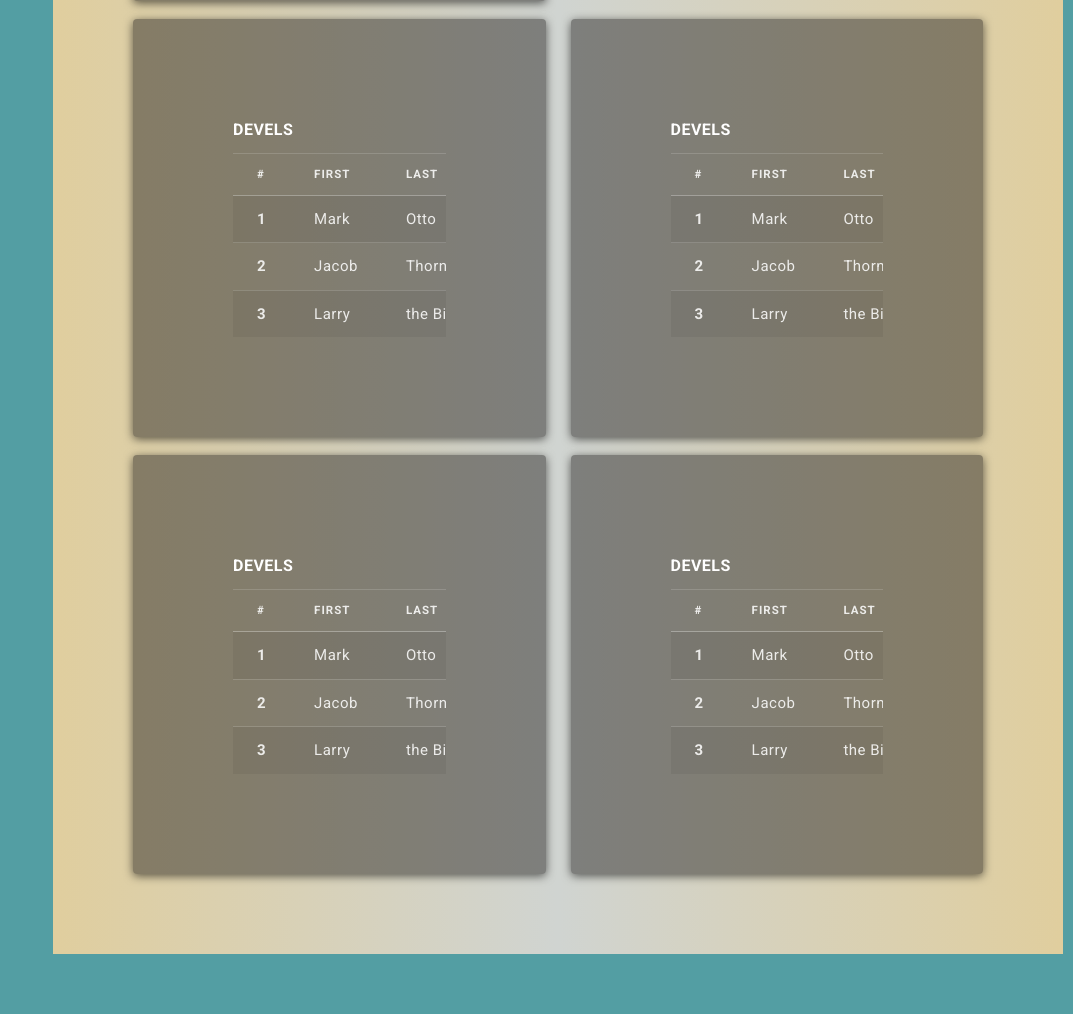
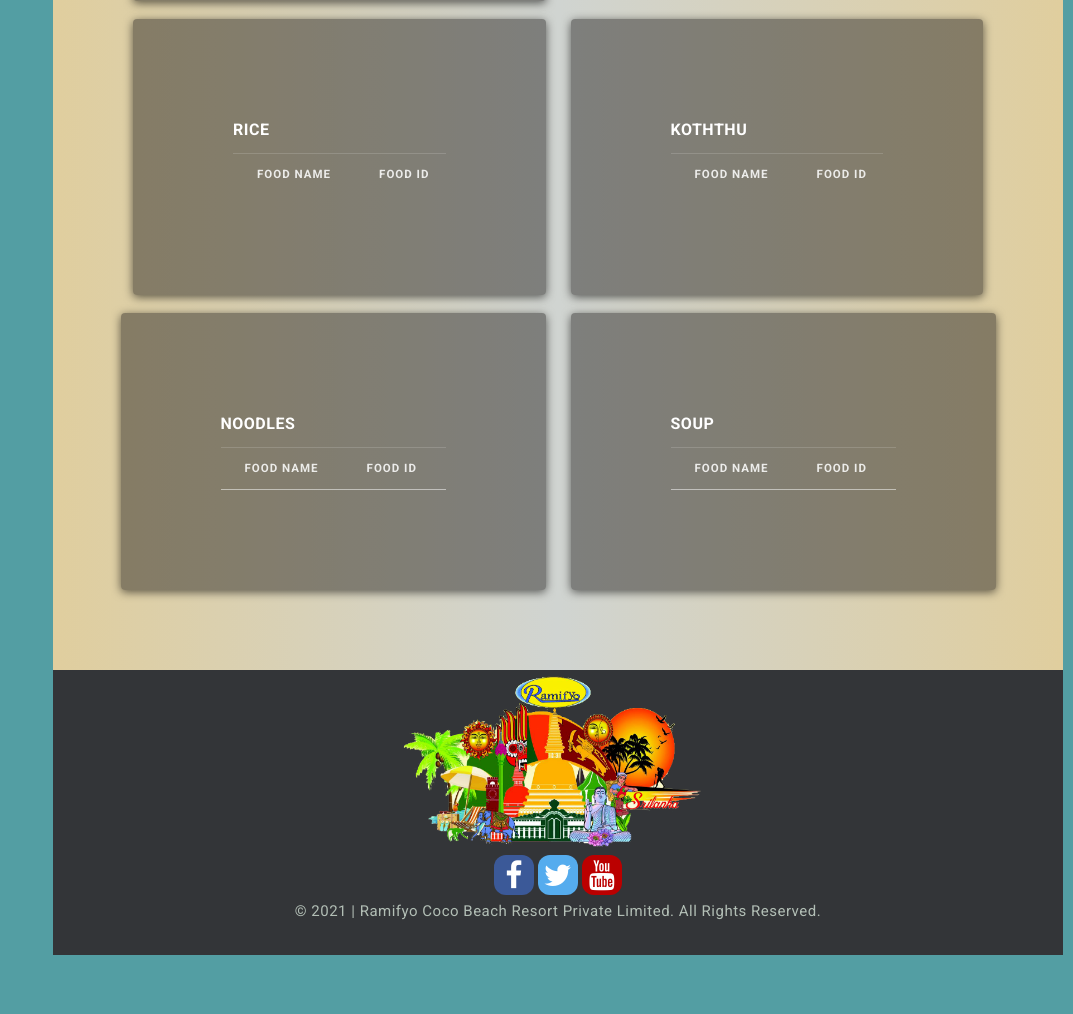
Before and after one commit to SameeraGurusinghe/RamifyoCocoBeachResort, a PHP site: page /foodgallery.php in a window 1280 px wide. Shown: the part 728-1742 px from the top of the page, without its empty margins (207-1280 px from the left). After the commit the page ends 1683 px from the top, so only its background shows below. Run offline with PHP 8.4, Linux system fonts and the light colour scheme; the visitor is signed in with stand-in values (Sample User, id 1); tables that the repository leaves empty or names only in its code hold one stand-in row (values such as "Sample post"); lists and menus that the app fills with data are empty; some libraries are stand-ins or nearby versions.

Commit message:
admin food gallery added

```diff
--- a/foodgallery.php
+++ b/foodgallery.php
@@ -249,182 +249,170 @@
         <div class="card">
           <div class="card-body">
             <div class="table-responsive">
-                <h5 class="card-title">DEVELS</h5>
+              <h5 class="card-title">RICE</h5>
 
                <table class="table table-striped">
                   <thead>
                     <tr>
-                      <th scope="col">#</th>
-                      <th scope="col">First</th>
-                      <th scope="col">Last</th>
-                      <th scope="col">Handle</th>
+                      <th scope="col">FOOD Name</th>
+                      <th scope="col">FOOD ID</th>
+                      <th scope="col">PRICE</th>
                     </tr>
                   </thead>
 
                   <tbody>
                     <tr>
-                      <th scope="row">1</th>
-                      <td>Mark</td>
-                      <td>Otto</td>
-                      <td>@mdo</td>
+
+                      <?php
+                        $Result = mysqli_query($db,"select*from foods where ftype='RIce'");
+                        while($row=mysqli_fetch_array($Result)){
+                        $fname = $row["name"];
+                        $foodid = $row["foodid"];
+                        $fprice = $row["price"];
+                      ?>
+
+                        <td><?php echo " $fname";?> </td>
+                        <td><?php echo " $foodid";?> </td>
+                        <td><?php echo "Rs $fprice/=";?> </td>
+
                     </tr>
 
-                    <tr>
-                      <th scope="row">2</th>
-                      <td>Jacob</td>
-                      <td>Thornton</td>
-                      <td>@fat</td>
-                    </tr>
-
-                    <tr>
-                      <th scope="row">3</th>
-                      <td>Larry</td>
-                      <td>the Bird</td>
-                      <td>@twitter</td>
-                    </tr>
+                    <?php
+                    }
+                    ?>
 
                   </tbody>
                 </table>
+
             </div>
           </div>
         </div>
       </div>
-        <!--DEVELS Food Menu area start-->
 
-        <!--DEVELS Food Menu area start-->
       <div class="col-lg-6">
         <div class="card">
           <div class="card-body">
             <div class="table-responsive">
-                <h5 class="card-title">DEVELS</h5>
+              <h5 class="card-title">KOTHTHU</h5>
 
-                <table class="table table-striped">
+                <table class="table table-hover">
                   <thead>
                       <tr>
-                      <th scope="col">#</th>
-                      <th scope="col">First</th>
-                      <th scope="col">Last</th>
-                      <th scope="col">Handle</th>
+                        <th scope="col">FOOD Name</th>
+                        <th scope="col">FOOD ID</th>
+                        <th scope="col">PRICE</th>
                       </tr>
                   </thead>
 
                   <tbody>
                     <tr>
-                      <th scope="row">1</th>
-                      <td>Mark</td>
-                      <td>Otto</td>
-                      <td>@mdo</td>
+                      <?php
+                        $Result = mysqli_query($db,"select*from foods where ftype='koththu'");
+                        while($row=mysqli_fetch_array($Result)){
+                        $fname = $row["name"];
+                        $foodid = $row["foodid"];
+                        $fprice = $row["price"];
+                      ?>
+
+                      <td><?php echo " $fname";?> </td>
+                      <td><?php echo " $foodid";?> </td>
+                      <td><?php echo "Rs $fprice/=";?> </td>
                     </tr>
 
-                    <tr>
-                      <th scope="row">2</th>
-                      <td>Jacob</td>
-                      <td>Thornton</td>
-                      <td>@fat</td>
-                    </tr>
-
-                    <tr>
-                      <th scope="row">3</th>
-                      <td>Larry</td>
-                      <td>the Bird</td>
-                      <td>@twitter</td>
-                    </tr>
-
+                      <?php
+                      }
+                      ?>
                   </tbody>
                 </table>
+
             </div>
           </div>
         </div>
-        </div></div><br><br><br>
-        <!--DEVELS Food Menu area start-->
+      </div>
+    <div><br><br><br>
+    <!--End Row-->
 
-        <!--DEVELS Food Menu area start-->
     <div class="row">
       <div class="col-lg-6">
         <div class="card">
           <div class="card-body">
             <div class="table-responsive">
-                <h5 class="card-title">DEVELS</h5>
+              <h5 class="card-title">NOODLES</h5>
 
-                <table class="table table-striped">
+              <table class="table table-sm">
                 <thead>
                     <tr>
-                      <th scope="col">#</th>
-                      <th scope="col">First</th>
-                      <th scope="col">Last</th>
-                      <th scope="col">Handle</th>
+                      <th scope="col">FOOD Name</th>
+                      <th scope="col">FOOD ID</th>
+                      <th scope="col">PRICE</th>
                     </tr>
                 </thead>
 
                 <tbody>
                   <tr>
-                      <th scope="row">1</th>
-                      <td>Mark</td>
-                      <td>Otto</td>
-                      <td>@mdo</td>
+                    <?php
+                      $Result = mysqli_query($db,"select*from foods where ftype='noodles'");
+                      while($row=mysqli_fetch_array($Result)){
+                      $fname = $row["name"];
+                      $foodid = $row["foodid"];
+                      $fprice = $row["price"];
+                    ?>
+
+
+                      <td><?php echo " $fname";?> </td>
+                      <td><?php echo " $foodid";?> </td>
+                      <td><?php echo "Rs $fprice/=";?> </td>
+
                   </tr>
 
-                    <tr>
-                      <th scope="row">2</th>
-                      <td>Jacob</td>
-                      <td>Thornton</td>
-                      <td>@fat</td>
-                    </tr>
-
-                    <tr>
-                      <th scope="row">3</th>
-                      <td>Larry</td>
-                      <td>the Bird</td>
-                      <td>@twitter</td>
-                    </tr>
+                    <?php
+                    }
+                    ?>
 
                 </tbody>
               </table>
+
             </div>
           </div>
         </div>
       </div>
-        <!--DEVELS Food Menu area start-->
 
-        <!--DEVELS Food Menu area start-->
+
         <div class="col-lg-6">
           <div class="card">
             <div class="card-body">
               <div class="table-responsive">
-                <h5 class="card-title">DEVELS</h5>
+                <h5 class="card-title">SOUP</h5>
 
-                <table class="table table-striped">
+                  <table class="table">
                     <thead>
                       <tr>
-                      <th scope="col">#</th>
-                      <th scope="col">First</th>
-                      <th scope="col">Last</th>
-                      <th scope="col">Handle</th>
+                        <th scope="col">FOOD Name</th>
+                        <th scope="col">FOOD ID</th>
+                        <th scope="col">PRICE</th>
+
                       </tr>
                     </thead>
 
                     <tbody>
                       <tr>
-                      <th scope="row">1</th>
-                      <td>Mark</td>
-                      <td>Otto</td>
-                      <td>@mdo</td>
+                        <?php
+                         $Result = mysqli_query($db,"select*from foods where ftype='soup'");
+                         while($row=mysqli_fetch_array($Result)){
+                         $fname = $row["name"];
+                         $foodid = $row["foodid"];
+                         $fprice = $row["price"];
+                        ?>
+
+
+                        <td><?php echo " $fname";?> </td>
+                        <td><?php echo " $foodid";?> </td>
+                        <td><?php echo "Rs $fprice/=";?> </td>
                       </tr>
 
-                    <tr>
-                      <th scope="row">2</th>
-                      <td>Jacob</td>
-                      <td>Thornton</td>
-                      <td>@fat</td>
-                    </tr>
-
-                    <tr>
-                      <th scope="row">3</th>
-                      <td>Larry</td>
-                      <td>the Bird</td>
-                      <td>@twitter</td>
-                    </tr>
-
+                      <?php
+                      }
+                      ?>
                     </tbody>
                   </table>
               </div>
```
Lines whose indentation alone changed are shown as unchanged.
